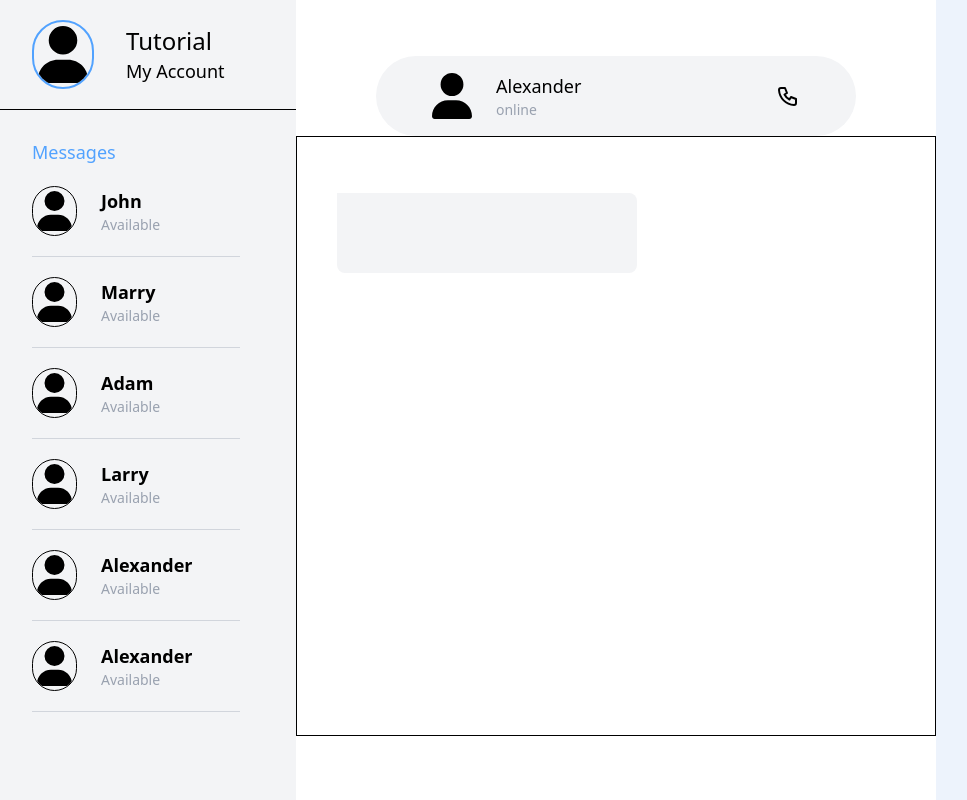
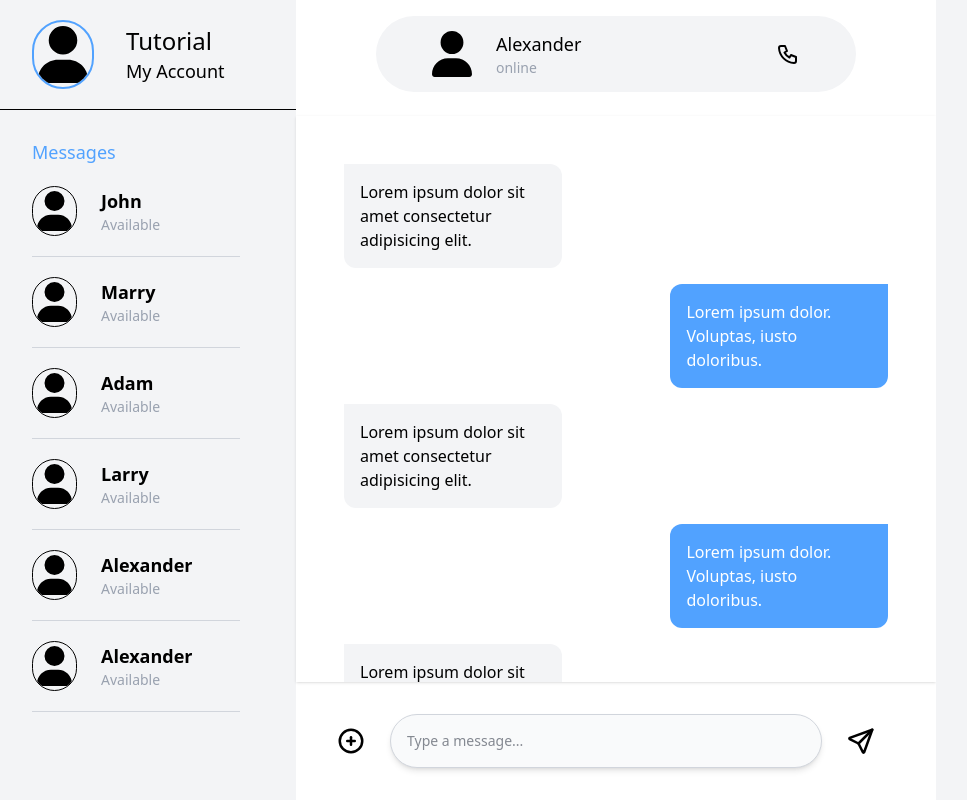
Before and after one commit to Shivam07Singh/Chatting-App, a React (Vite) app in the folder client/: page / in a window 1280 px wide. Shown: the whole page, without its empty margins (24-991 px from the left). Built offline with nearby package versions, Linux system fonts and the light colour scheme.

Commit message:
caht section done

```diff
--- a/client/src/components/Input.jsx
+++ b/client/src/components/Input.jsx
@@ -1,24 +1,25 @@
 import React from 'react'
 
 function Input({
-  label = '',
-  name = '',
-  type = 'text',
-  className = '',
+  label = "",
+  name = "",
+  type = "text",
+  className = "",
+  inputClassName = "",
   isRequired = true,
-  placeholder = '',
-  value = '',
-  onChange = ()=>{}
+  placeholder = "",
+  value = "",
+  onChange = () => {},
 }) {
   return (
-    <div className='w-1/2'>
+    <div className={`${className}`}>
       <label htmlFor={name} className="block text-gray-800 text-sm font-medium">
         {label}
       </label>
       <input
         type={type}
         id={name}
-        className={`bg-gray-50 border border-gray-300 text-gray-900 text-sm rounded-lg focus:ring-blue-500 focus:border-blue-500 black w-full p-2.5  ${className}`}
+        className={`bg-gray-50 border border-gray-300 text-gray-900 text-sm rounded-lg focus:ring-blue-500 focus:border-blue-500 black w-full p-2.5  ${inputClassName}`}
         placeholder={placeholder}
         value={value}
         onChange={onChange}
--- a/client/src/modules/Dashboard.jsx
+++ b/client/src/modules/Dashboard.jsx
@@ -1,5 +1,7 @@
 import React from "react";
 import userLogo from "../assets/user-solid.svg";
+import Input from "../components/Input";
+
 
 const Dashboard = () => {
   const contacts = [
@@ -72,7 +74,7 @@ const Dashboard = () => {
         </div>
       </div>
       <div className="h-screen w-[50%] bg-white flex flex-col items-center">
-        <div className="w-[75%] bg-gray-100 h-[80px] mt-14 rounded-full flex items-center px-14">
+        <div className="w-[75%] bg-gray-100 h-[80px] mt-4 mb-6 rounded-full flex items-center px-14 ">
           <div className=" cursor-pointer">
             <img src={userLogo} alt="userlogo" width={40} height={40} />
           </div>
@@ -96,14 +98,76 @@ const Dashboard = () => {
             </svg>
           </div>
         </div>
-        <div className="h-[75%] border w-full overflow-scroll">
-          <div className="h-[1000px] px-10 py-14">
-            <div className="h-[80px] w-[300px] bg-gray-100 rounded-b-lg rounded-tr-lg"></div>
+        <div className="h-[75%]  w-full overflow-auto scrollbar-hide shadow-sm">
+          <div className="p-12 ">
+            <div className=" max-w-[40%] bg-gray-100 rounded-b-xl rounded-tr-xl p-4 mb-4">
+              Lorem ipsum dolor sit amet consectetur adipisicing elit.
+            </div>
+            <div className="max-w-[40%] bg-blue-400 rounded-b-xl rounded-tl-xl ml-auto p-4 text-white mb-4 ">
+              Lorem ipsum dolor. Voluptas, iusto doloribus.
+            </div>
+            <div className=" max-w-[40%] bg-gray-100 rounded-b-xl rounded-tr-xl p-4 mb-4">
+              Lorem ipsum dolor sit amet consectetur adipisicing elit.
+            </div>
+            <div className="max-w-[40%] bg-blue-400 rounded-b-xl rounded-tl-xl ml-auto p-4 text-white mb-4 ">
+              Lorem ipsum dolor. Voluptas, iusto doloribus.{" "}
+            </div>
+            <div className=" max-w-[40%] bg-gray-100 rounded-b-xl rounded-tr-xl p-4 mb-4">
+              Lorem ipsum dolor sit amet consectetur adipisicing elit.
+            </div>
+            <div className="max-w-[40%] bg-blue-400 rounded-b-xl rounded-tl-xl ml-auto p-4 text-white mb-4 ">
+              Lorem ipsum dolor. Voluptas, iusto doloribus.{" "}
+            </div>
+            <div className=" max-w-[40%] bg-gray-100 rounded-b-xl rounded-tr-xl p-4 mb-4">
+              Lorem ipsum dolor sit amet consectetur adipisicing elit.
+            </div>
+            <div className="max-w-[40%] bg-blue-400 rounded-b-xl rounded-tl-xl ml-auto p-4 text-white mb-4 ">
+              Lorem ipsum dolor. Voluptas, iusto doloribus.{" "}
+            </div>
           </div>
         </div>
-
+        <div className="p-8 w-full flex items-center">
+          <div className="mr-4 p-2 cursor-pointer bg-light rounded-full">
+            <svg
+              xmlns="http://www.w3.org/2000/svg"
+              viewBox="0 0 24 24"
+              fill="none"
+              stroke="currentColor"
+              stroke-linecap="round"
+              stroke-linejoin="round"
+              width="30"
+              height="30"
+              stroke-width="2"
+            >
+              <path d="M3 12a9 9 0 1 0 18 0a9 9 0 0 0 -18 0"></path>
+              <path d="M9 12h6"></path>
+              <path d="M12 9v6"></path>
+            </svg>
+          </div>
+          <Input
+            placeholder="Type a message..."
+            className="w-[75%]"
+            inputClassName="p-4 border border-gray-300 shadow-md !rounded-full bg-light focus:ring-0 focus:border-blue-400 outline-none"
+          />
+          <div className="ml-4 p-2 cursor-pointer bg-light rounded-full">
+            <svg
+              xmlns="http://www.w3.org/2000/svg"
+              viewBox="0 0 24 24"
+              fill="none"
+              stroke="currentColor"
+              stroke-linecap="round"
+              stroke-linejoin="round"
+              width="30"
+              height="30"
+              stroke-width="2"
+            >
+              <path d="M10 14l11 -11"></path>
+              <path d="M21 3l-6.5 18a.55 .55 0 0 1 -1 0l-3.5 -7l-7 -3.5a.55 .55 0 0 1 0 -1l18 -6.5"></path>
+            </svg>
+          </div>
+        </div>
       </div>
-      <div className="min-h-screen w-full md:w-1/4"></div>
+      <div className="min-h-screen w-full md:w-1/4 bg-gray-100"></div>
     </div>
   );
 };
```
